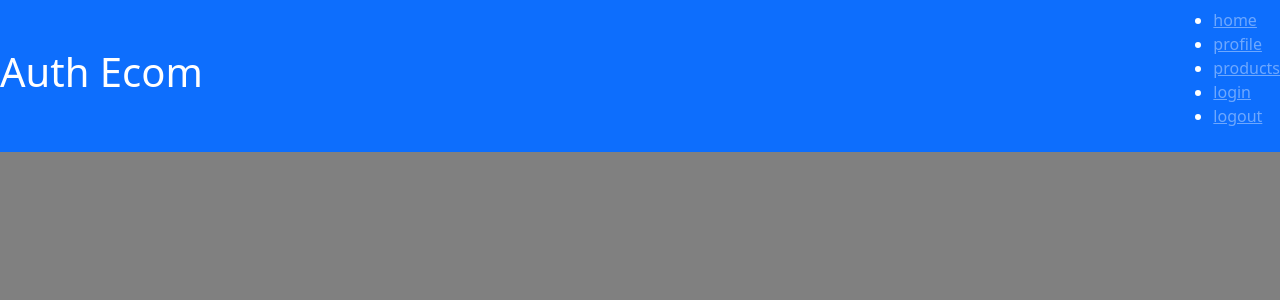
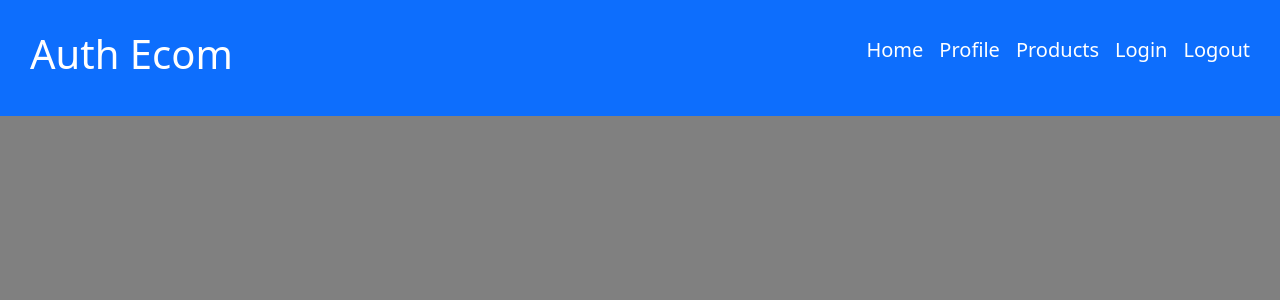
Before and after one commit to CoolShivas/001--Auth_Ecommerce_WebSite, a React (Vite) app in the folder auth_ecommerce_website/: page / in a window 1280 px wide. Shown: the top 300 px of the page. Built offline with nearby package versions, Linux system fonts and the light colour scheme.

Commit message:
Header and Navbar completed with by using react-router-dom

```diff
--- a/auth_ecommerce_website/src/App.jsx
+++ b/auth_ecommerce_website/src/App.jsx
@@ -1,8 +1,10 @@
-import AppName from "./components/AppName";
+import { Route } from "react-router-dom/cjs/react-router-dom.min";
+import AppName from "./components/header/AppName";
 
 const App = () => {
   return (
     <>
+      <Route path="/"></Route>
       <AppName></AppName>
     </>
   )
--- a/auth_ecommerce_website/src/components/AppName.jsx
+++ /dev/null
@@ -1,24 +0,0 @@
-
-
-const AppName = () => {
-    return (
-        <>
-            <nav className="navbar bg-primary" data-bs-theme="dark" style={{ color: "white" }}>
-                <h1> Auth Ecom </h1>
-                <div>
-                    <div>
-                        <ul>
-                            <li><a href="/"> home </a></li>
-                            <li><a href="/"> profile </a></li>
-                            <li><a href="/"> products </a></li>
-                            <li><a href="/"> login </a></li>
-                            <li><a href="/"> logout </a></li>
-                        </ul>
-                    </div>
-                </div>
-            </nav>
-        </>
-    )
-}
-
-export default AppName;
--- /dev/null
+++ b/auth_ecommerce_website/src/components/header/AppName.jsx
@@ -0,0 +1,19 @@
+import styles from "./AppName.module.css";
+import Navbar from "./Navbar";
+
+const AppName = () => {
+    return (
+        <div className={styles.header_container}>
+            <nav className="navbar bg-primary" data-bs-theme="dark" style={{ color: "white" }}>
+                <h1> Auth Ecom </h1>
+                <div>
+
+                    <Navbar></Navbar>
+
+                </div>
+            </nav>
+        </div>
+    )
+}
+
+export default AppName;
--- /dev/null
+++ b/auth_ecommerce_website/src/components/header/AppName.module.css
@@ -0,0 +1,7 @@
+.header_container {
+  /* margin: 20px; */
+
+  && nav {
+    padding: 30px;
+  }
+}
--- /dev/null
+++ b/auth_ecommerce_website/src/components/header/Navbar.jsx
@@ -0,0 +1,28 @@
+import styles from "./Navbar.module.css";
+import { NavLink } from "react-router-dom/cjs/react-router-dom.min";
+
+const Navbar = () => {
+    return (
+        <div className={styles.navbar}>
+            <ul className={styles.navbar_ultag}>
+                <li>
+                    <NavLink to="/" className={styles.nav_nav}> home </NavLink>
+                </li>
+                <li>
+                    <NavLink to="/" className={styles.nav_nav}> profile </NavLink>
+                </li>
+                <li>
+                    <NavLink to="/" className={styles.nav_nav}> products </NavLink>
+                </li>
+                <li>
+                    <NavLink to="/" className={styles.nav_nav}> login </NavLink>
+                </li>
+                <li>
+                    <NavLink to="/" className={styles.nav_nav}> logout </NavLink>
+                </li>
+            </ul>
+        </div>
+    )
+}
+
+export default Navbar;
--- /dev/null
+++ b/auth_ecommerce_website/src/components/header/Navbar.module.css
@@ -0,0 +1,22 @@
+.navbar {
+  /* background-color: orange; */
+
+  && .navbar_ultag {
+    display: flex;
+    flex-direction: row;
+    justify-content: center;
+    align-items: center;
+    gap: 1rem;
+
+    && li {
+      list-style: none;
+
+      && .nav_nav {
+        color: white;
+        text-decoration: none;
+        text-transform: capitalize;
+        font-size: 20px;
+      }
+    }
+  }
+}
--- a/auth_ecommerce_website/src/main.jsx
+++ b/auth_ecommerce_website/src/main.jsx
@@ -2,9 +2,12 @@ import React from 'react'
 import ReactDOM from 'react-dom/client'
 import App from './App.jsx'
 import "bootstrap/dist/css/bootstrap.min.css";
+import { BrowserRouter } from 'react-router-dom/cjs/react-router-dom.min.js';
 
 ReactDOM.createRoot(document.getElementById('root')).render(
   <React.StrictMode>
-    <App />
+    <BrowserRouter>
+      <App />
+    </BrowserRouter>
   </React.StrictMode>,
 )
```
